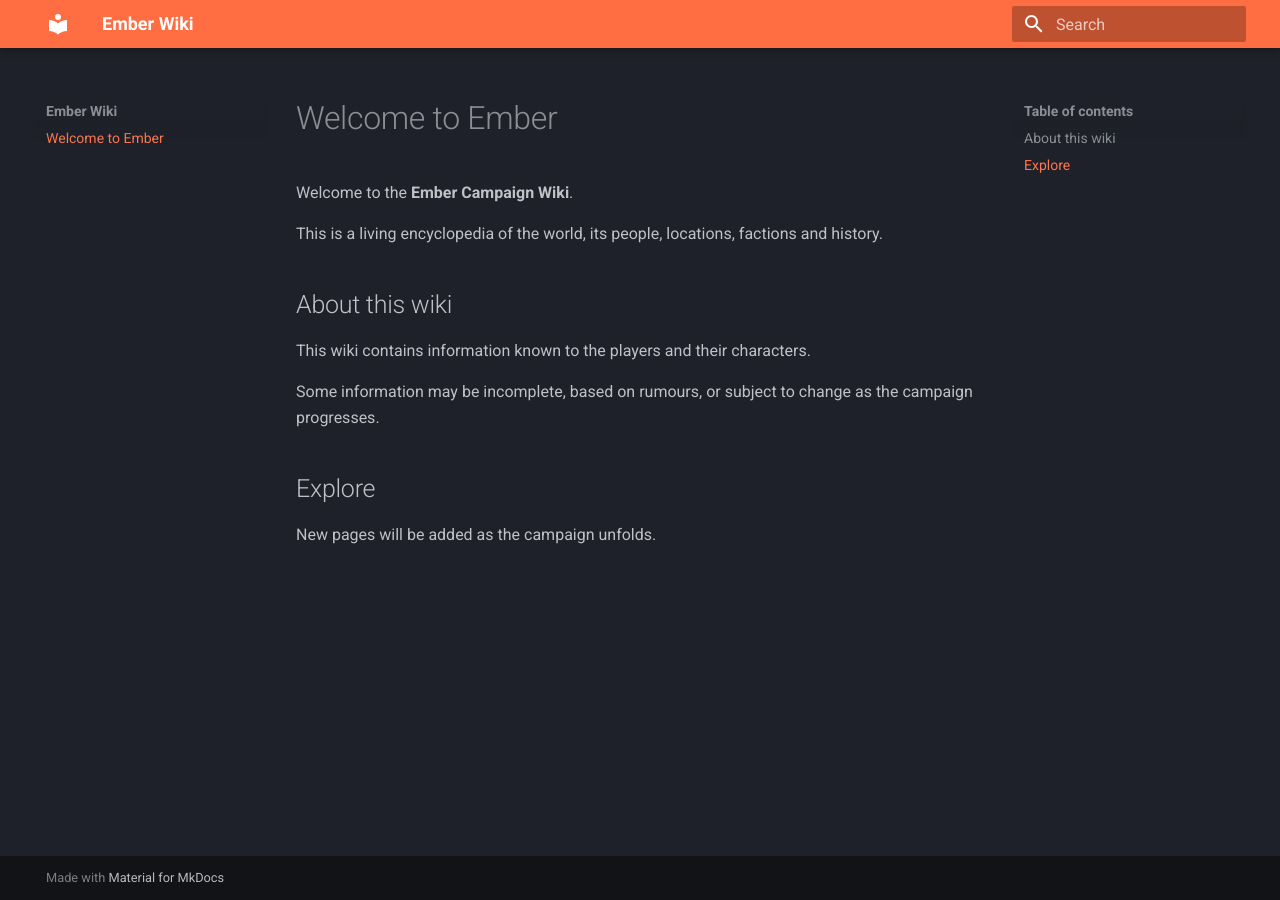
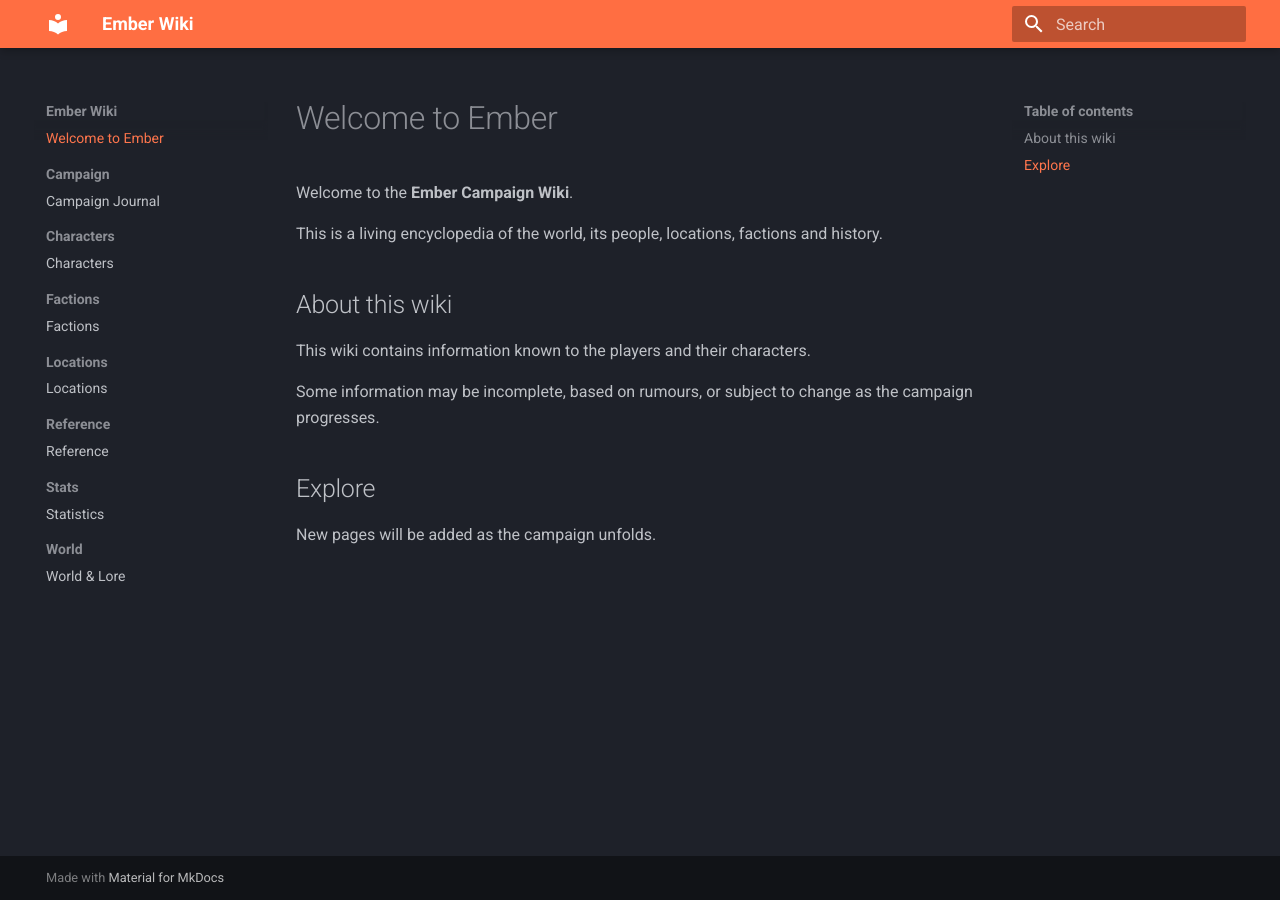
Before and after one commit to piper93/ember-wiki, an MkDocs documentation site: the page built from docs/index.md, in a window 1280 px wide. Built offline with MkDocs 1.6.1 and Material for MkDocs 9.7.7, drawn with Linux system fonts in a browser that asks for light colours.

```diff
--- a/mkdocs.yml
+++ b/mkdocs.yml
@@ -19,3 +19,10 @@ theme:
 
   nav:
     - Home: index.md
+    - World & Lore: world/index.md
+    - Locations: locations/index.md
+    - Characters: characters/index.md
+    - Factions: factions/index.md
+    - Campaign Journal: campaign/index.md
+    - Reference: reference.md
+    - Statistics: stats/index.md
```
Also changed, not shown: docs/campaign/index.md (added, +1 -0 lines), docs/characters/index.md (added, +1 -0 lines), docs/factions/index.md (added, +1 -0 lines), docs/locations/index.md (added, +1 -0 lines), docs/reference/index.md (added, +1 -0 lines), docs/stats/index.md (added, +1 -0 lines), docs/world/index.md (added, +1 -0 lines).
